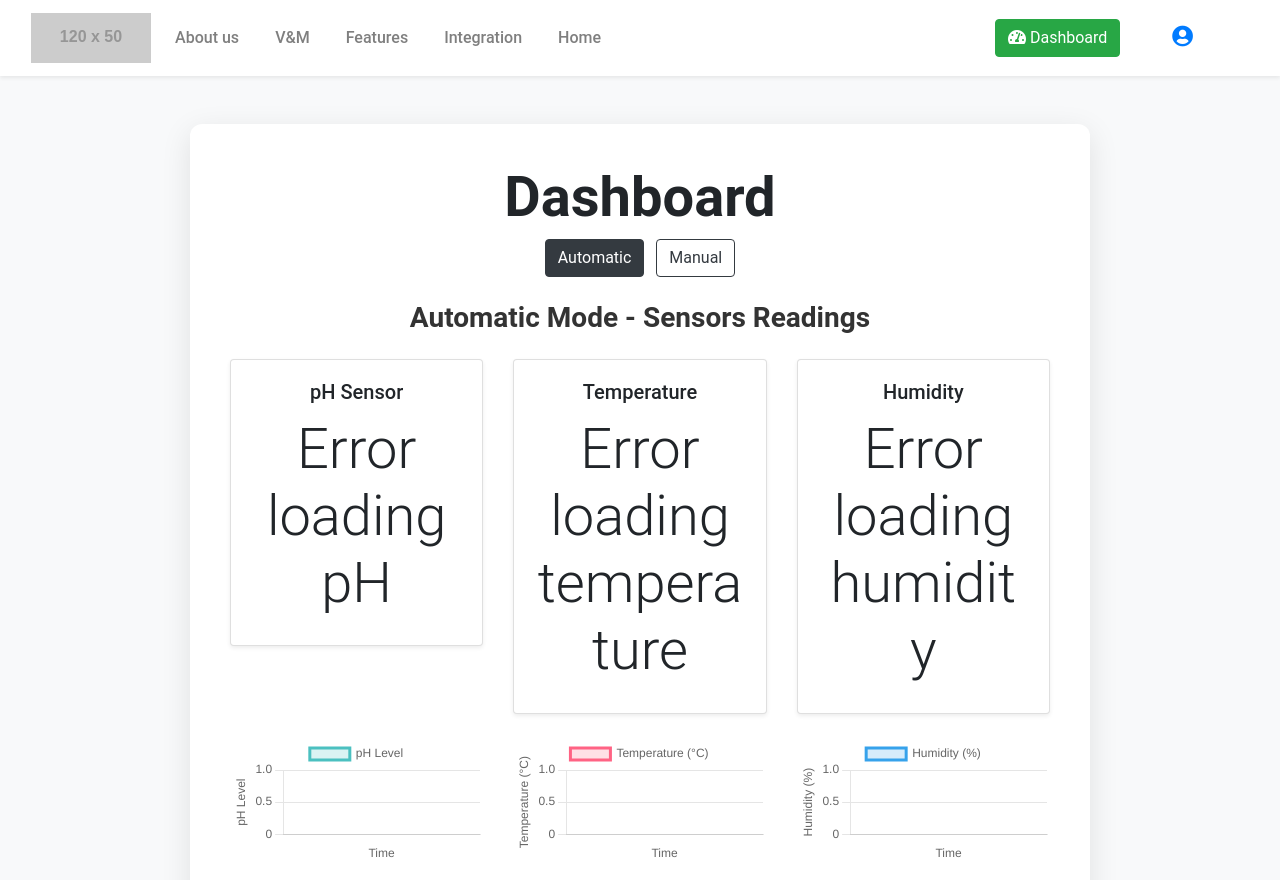
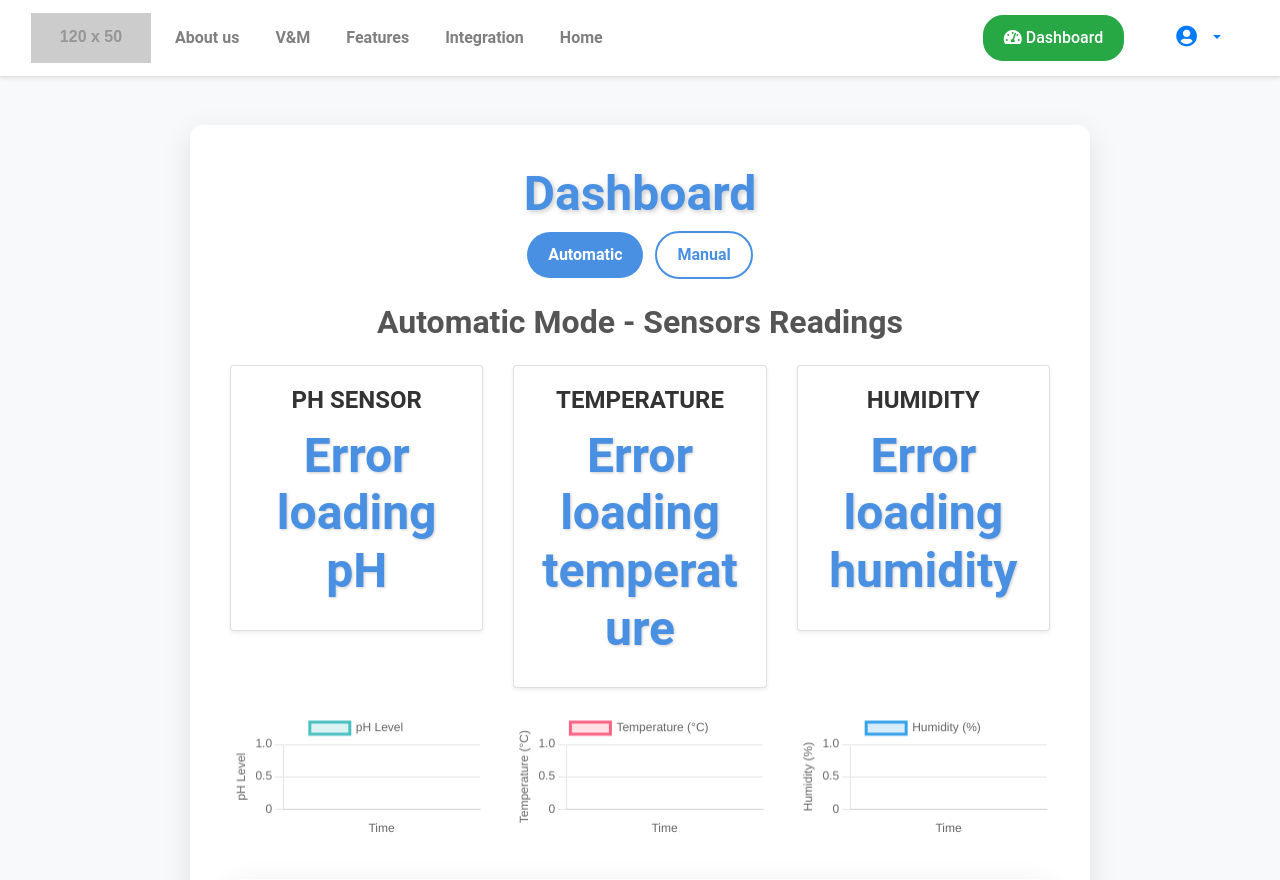
Before and after one commit to yosefzaher/VertechX, a Flask app: page /dashboard in a window 1280 px wide. Shown: the top 880 px of the page. Run offline with Flask 3, Linux system fonts and the light colour scheme; a user stored in the database is signed in; grey boxes labelled with a size stand in for pictures from a placeholder-image service; some libraries are stand-ins or nearby versions.

Commit message:
upgrade the style of the nav

```diff
--- a/Templates/AutomaticMode.html
+++ b/Templates/AutomaticMode.html
@@ -4,7 +4,7 @@
         <div class="card shadow-sm">
             <div class="card-body">
                 <h5 class="card-title">pH Sensor</h5>
-                <h3 id="ph" class="display-4"></h3>
+                <h3 id="ph" class="reading-value"></h3>
             </div>
         </div>
     </div>
@@ -12,7 +12,7 @@
         <div class="card shadow-sm">
             <div class="card-body">
                 <h5 class="card-title">Temperature</h5>
-                <h3 id="temperature" class="display-4"></h3>
+                <h3 id="temperature" class="reading-value"></h3>
             </div>
         </div>
     </div>
@@ -20,7 +20,7 @@
         <div class="card shadow-sm">
             <div class="card-body">
                 <h5 class="card-title">Humidity</h5>
-                <h3 id="humidity" class="display-4"></h3>
+                <h3 id="humidity" class="reading-value"></h3>
             </div>
         </div>
     </div>
--- a/Templates/Dashboard.html
+++ b/Templates/Dashboard.html
@@ -3,12 +3,34 @@
 {% block title %}Dashboard{% endblock %}
 
 {% block content %}
+
+<style>
+    /* Active button style */
+    .btn-active {
+        background-color: #4a90e2; /* Active button color */
+        color: white; /* Text color for active button */
+    }
+
+    /* Inactive button style */
+    .btn-inactive {
+        background-color: transparent; /* Transparent background for inactive */
+        color: #4a90e2; /* Text color for inactive button */
+        border: 2px solid #4a90e2; /* Border for inactive button */
+    }
+
+    /* Button hover effect */
+    .btn:hover {
+        opacity: 0.8; /* Slightly dim on hover */
+    }
+</style>
+
 <div class="container mt-5 text-center">
     <h1 class="display-4 font-weight-bold">Dashboard</h1>
     <div class="mb-4">
-        <a href="{{ url_for('Dashboard_Page', mode='automatic') }}" class="btn btn-dark mr-2">Automatic</a>
-        <a href="{{ url_for('Dashboard_Page', mode='manual') }}" class="btn btn-outline-dark">Manual</a>
+        <a href="{{ url_for('Dashboard_Page', mode='automatic') }}" class="btn {% if mode == 'automatic' %}btn-active{% else %}btn-inactive{% endif %} mr-2">Automatic</a>
+        <a href="{{ url_for('Dashboard_Page', mode='manual') }}" class="btn {% if mode == 'manual' %}btn-active{% else %}btn-inactive{% endif %}">Manual</a>
     </div>
+
 
     <div id="content-area">
         {% if mode == 'automatic' %}
--- a/Templates/ManualMode.html
+++ b/Templates/ManualMode.html
@@ -4,7 +4,7 @@
         <div class="card shadow-sm">
             <div class="card-body">
                 <h5 class="card-title">pH Sensor</h5>
-                <h3 id="ph" class="display-4"></h3>
+                <h3 id="ph" class="reading-value"></h3>
             </div>
         </div>
     </div>
@@ -12,7 +12,7 @@
         <div class="card shadow-sm">
             <div class="card-body">
                 <h5 class="card-title">Temperature</h5>
-                <h3 id="temperature" class="display-4"></h3>
+                <h3 id="temperature" class="reading-value"></h3>
             </div>
         </div>
     </div>
@@ -20,7 +20,7 @@
         <div class="card shadow-sm">
             <div class="card-body">
                 <h5 class="card-title">Humidity</h5>
-                <h3 id="humidity" class="display-4"></h3>
+                <h3 id="humidity" class="reading-value"></h3>
             </div>
         </div>
     </div>
--- a/Templates/PumpControl.html
+++ b/Templates/PumpControl.html
@@ -99,6 +99,60 @@
                 padding: 20px;
             }
         }
+
+        /* General styling for reading values */
+        .reading-value {
+            font-size: 3rem; /* Larger font size for visibility */
+            font-weight: bold; /* Bold text */
+            color: #4a90e2; /* Blue color for emphasis */
+            text-shadow: 1px 1px 3px rgba(0, 0, 0, 0.2); /* Subtle shadow for depth */
+            margin: 10px 0; /* Vertical spacing */
+        }
+
+        /* Styling for headings */
+        .card-title {
+            font-size: 1.5rem; /* Increased font size for titles */
+            font-weight: 600; /* Semi-bold text */
+            color: #333; /* Dark gray color for better contrast */
+            text-transform: uppercase; /* Uppercase for a modern look */
+        }
+
+        /* Dashboard title styling */
+        h1.display-4 {
+            font-size: 3rem; /* Increased font size */
+            color: #4a90e2; /* Blue color */
+            text-shadow: 2px 2px 5px rgba(0, 0, 0, 0.2); /* Shadow for depth */
+        }
+
+        /* Subtitle styling */
+        h2.h3 {
+            font-size: 2rem; /* Increased font size */
+            color: #555; /* Slightly lighter color */
+            margin-bottom: 20px; /* Margin for spacing */
+        }
+
+        /* Button styles for a modern look */
+        .btn {
+            font-weight: bold; /* Bold text */
+            border-radius: 30px; /* Rounded buttons */
+            padding: 10px 20px; /* Padding for larger buttons */
+        }
+
+        /* Responsive styles for smaller screens */
+        @media (max-width: 600px) {
+            .reading-value {
+                font-size: 2.5rem; /* Adjust font size on smaller screens */
+            }
+
+            h1.display-4 {
+                font-size: 2.5rem; /* Adjust title size */
+            }
+
+            h2.h3 {
+                font-size: 1.5rem; /* Adjust subtitle size */
+            }
+        }
+
     </style>
 </head>
 
--- a/Templates/base.html
+++ b/Templates/base.html
@@ -15,51 +15,66 @@
     </title>
 
     <style>
-        /* Navbar Links Hover and Active Animation */
-        .navbar-nav .nav-link {
-            padding: 0.5rem 1.25rem;
-            font-weight: 500;
-            color: #555;
-            transition: color 0.3s ease, background-color 0.3s ease, transform 0.3s ease;
-            position: relative;
-            margin-right: 20px;
+        /* Navbar Custom Styles */
+        .navbar {
+            background-color: #ffffff; /* Change to your desired navbar background */
+            border-bottom: 1px solid #e1e1e1; /* Subtle bottom border for depth */
         }
 
-        .navbar-nav .nav-link:last-child {
-            margin-right: 0;
+        .navbar-brand {
+            font-weight: bold; /* Make brand text bold */
         }
 
-        .navbar-nav .nav-link::after {
-            content: '';
-            position: absolute;
-            bottom: -4px;
-            left: 0;
-            width: 100%;
-            height: 2px;
-            background-color: transparent;
-            transform: scaleX(0);
-            transition: transform 0.3s ease, background-color 0.3s ease;
+        .navbar-nav .nav-link {
+            padding: 0.75rem 1.5rem; /* Increased padding for a more substantial feel */
+            font-weight: 600; /* Bold text for better visibility */
+            color: #333; /* Darker color for better contrast */
+            transition: all 0.3s ease; /* Smooth transition for hover effects */
+            border-radius: 5px; /* Rounded corners for nav links */
         }
 
         .navbar-nav .nav-link:hover {
-            color: #fff;
-            background-color: #3a8de6;
-            border-radius: 5px;
-            transform: scale(1.05);
-        }
-
-        .navbar-nav .nav-link:hover::after {
-            background-color: #fff;
-            transform: scaleX(1);
+            color: #fff; /* Change text color on hover */
+            background-color: #007bff; /* Bootstrap primary color */
+            transform: translateY(-2px); /* Slight lift effect on hover */
+            box-shadow: 0 4px 6px rgba(0, 0, 0, 0.1); /* Subtle shadow for depth */
         }
 
         .navbar-nav .nav-link.active {
-            color: #3a8de6;
+            color: #fff; /* Active link color */
+            background-color: #007bff; /* Same as hover color */
         }
 
-        .navbar-nav .nav-link.active::after {
-            background-color: #3a8de6;
-            transform: scaleX(1);
+        .navbar-nav .nav-item {
+            margin-right: 15px; /* Space between nav items */
+        }
+
+        .navbar-nav .btn {
+            margin-left: 10px; /* Adjust the margin for buttons */
+            border-radius: 20px; /* Rounded corners for buttons */
+            font-weight: 500; /* Slightly bolder text for buttons */
+        }
+
+        .navbar-nav .btn-success {
+            background-color: #28a745; /* Bootstrap success color */
+            color: white; /* White text for button */
+        }
+
+        .navbar-nav .btn-success:hover {
+            background-color: #218838; /* Darker shade on hover */
+        }
+
+        /* Dropdown Menu */
+        .dropdown-menu {
+            border-radius: 8px; /* Rounded corners for dropdown */
+        }
+
+        .dropdown-menu .dropdown-item {
+            transition: background-color 0.3s ease; /* Smooth transition for dropdown items */
+        }
+
+        .dropdown-menu .dropdown-item:hover {
+            background-color: #f1f1f1; /* Light background on hover */
         }
 
         .btn-icon-only {
```
